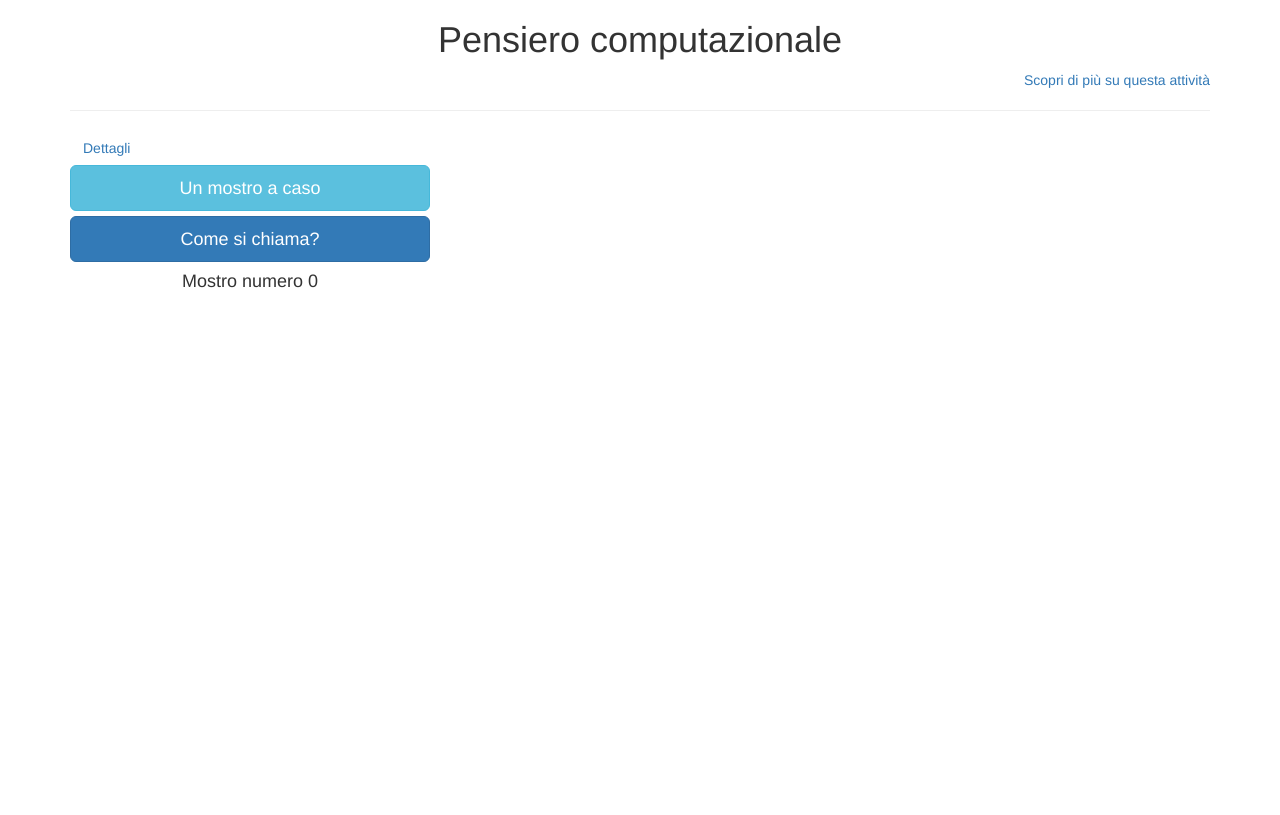
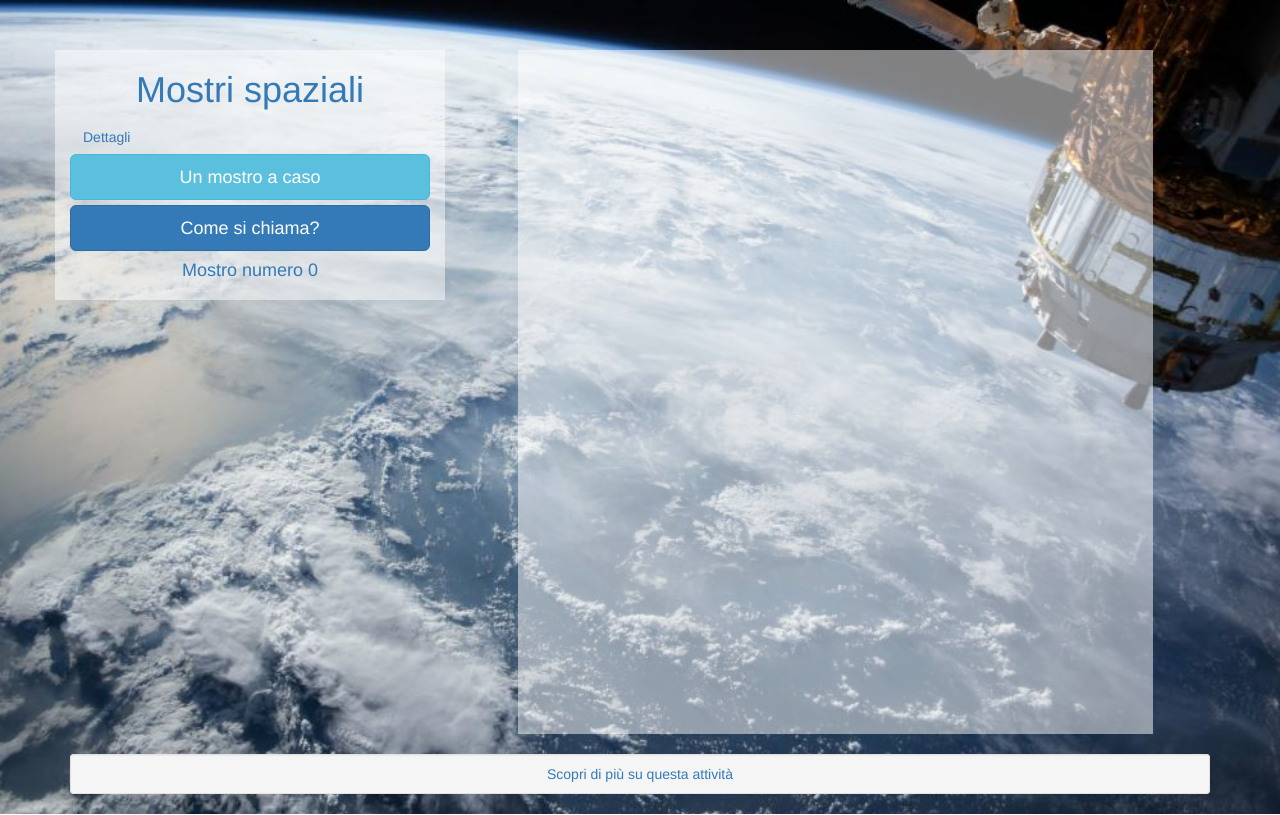
Before and after one commit to baxeico/hourofcode-monsters, a plain HTML site: page index.html in a window 1280 px wide. Drawn offline with Linux system fonts and the light colour scheme.

Commit message:
added background and some style

```diff
--- a/css/app.css
+++ b/css/app.css
@@ -1,11 +1,7 @@
-.monster-container { position:relative; }
+body { background:url(../img/background.jpg); background-size:cover; padding-top:50px; }
+
+.tools-container { background:rgba(255, 255, 255, 0.5); }
+.monster-container { position:relative; min-height:684px; max-width:635px; margin:0 auto; background:rgba(255, 255, 255, 0.5); }
 .monster-container img { position:absolute; top:0; left:0; max-width:100%; height:auto; }
-
-#preloaded-images {
-    position: absolute;
-    overflow: hidden;
-    left: -9999px;
-    top: -9999px;
-    height: 1px;
-    width: 1px;
-}
+.preloaded-images { position: absolute; overflow: hidden; left: -9999px; top: -9999px; height: 1px; width: 1px; }
+.footer { padding-top:20px; }
--- a/index.html
+++ b/index.html
@@ -20,14 +20,9 @@
     <body>
 
         <div class="container">
-            <h1 class="text-center">Pensiero computazionale</h1>
-            <p class="text-right">
-                <a href="https://studio.code.org/s/20-hour/stage/3/puzzle/1">Scopri di pi&ugrave; su questa attivit&agrave;</a>
-            </p>
-            <hr>
-
             <div class="row">
-                <div class="col-sm-4">
+                <div class="col-sm-4 tools-container">
+                    <h1 class="text-center text-primary">Mostri spaziali</h1>
                     <a class="btn btn-link" data-toggle="collapse" href="#form">Dettagli</a>
                     <form class="form-horizontal collapse" id="form">
                         <div class="form-group">
@@ -88,8 +83,8 @@
                     </form>
                     <button id="random" class="btn btn-info btn-lg btn-block" type="button">Un mostro a caso</button>
                     <button id="nome-mostro" class="btn btn-primary btn-lg btn-block" type="button">Come si chiama?</button>
-                    <h4 class="text-center">Mostro numero <span id="monster-number"></span></h4>
-                    <h3 id="monster-name" class="text-center"></h3>
+                    <h4 class="text-center text-primary">Mostro numero <span id="monster-number"></span></h4>
+                    <h3 id="monster-name" class="text-center text-primary"></h3>
                 </div>
                 <div class="col-sm-8">
                     <div class="monster-container">
@@ -101,9 +96,16 @@
                     </div>
                 </div>
             </div>
+            <div class="row footer">
+                <div class="col-sm-12">
+                    <p class="well well-sm text-center">
+                        <a href="https://studio.code.org/s/20-hour/stage/3/puzzle/1">Scopri di pi&ugrave; su questa attivit&agrave;</a>
+                    </p>
+                </div>
+            </div>
         </div>
 
-        <div id="preloaded-images">
+        <div class="preloaded-images">
             <img src="img/bocca/biz.png" width="1" height="1">
             <img src="img/bocca/fanta.png" width="1" height="1">
             <img src="img/bocca/smo.png" width="1" height="1">
```
Also changed, not shown: img/background.jpg (added).
